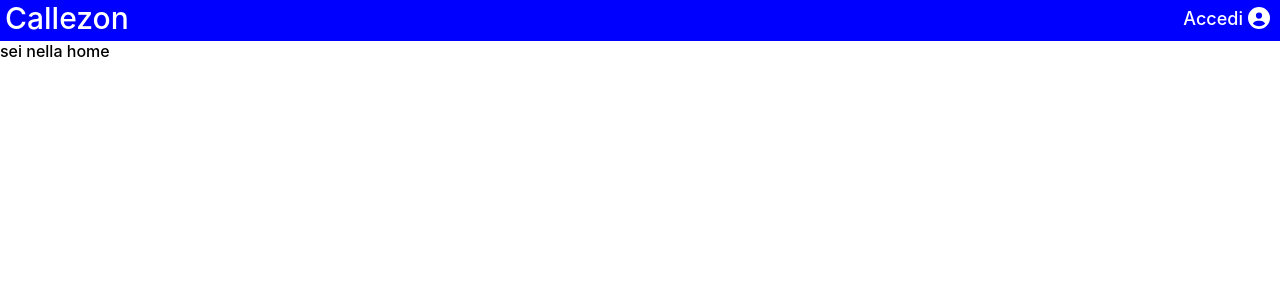
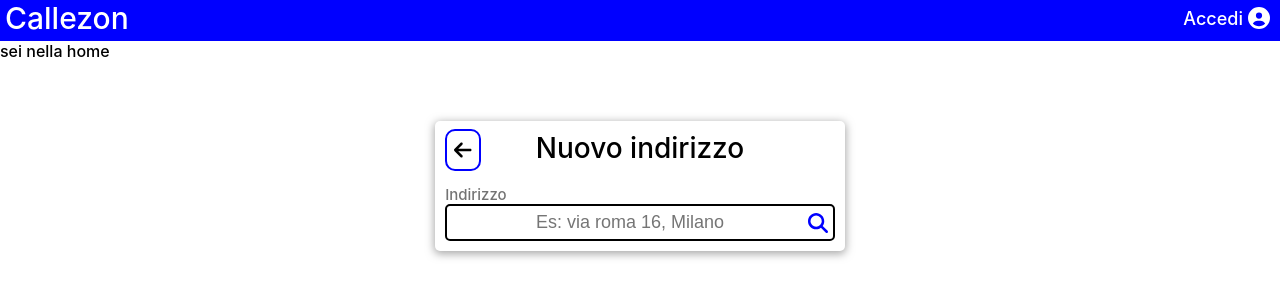
Before and after one commit to gabrielecallegari/callezon_react, a React (Create React App) app: page / in a window 1280 px wide. Shown: the top 300 px of the page. Built offline with nearby package versions, Linux system fonts and the light colour scheme.

Commit message:
add: started location form

```diff
--- a/src/Main/Home/Home.js
+++ b/src/Main/Home/Home.js
@@ -1,6 +1,6 @@
 import React, { useEffect, useState } from "react";
 import './Home.css'
-//import NewAddress from "../Profile/NewAddress/NewAddress";
+import NewAddress from "../Profile/NewAddress/NewAddress";
 
 
 export default function Home(){
@@ -25,7 +25,7 @@ export default function Home(){
     return (
         <div className="home">
             sei nella home
-
+            <NewAddress></NewAddress>
 
         </div>
     )
--- a/src/Main/Profile/NewAddress/NewAddress.css
+++ b/src/Main/Profile/NewAddress/NewAddress.css
@@ -22,8 +22,44 @@
     left: 10px;
 }
 
+.newAddress--search{
+    margin-top: 20px;
+    width: 100%;
+    display: grid;
+    text-align: left;
+}
+
 .newAddress--title{
     font-size: 28px;
+}
+
+.newAddress--main{
+    display: flex;
+    border: 2px solid black;
+    border-radius: 5px;
+    align-items: center;
+    padding: 5px;
+}
+
+.newAddress--icon{
+    color: blue;
+    cursor: pointer;
+}
+
+.newAddress--input{
+    border: 0;
+    width: 100%;
+    font-size: 18px;
+    text-align: center;
+}
+
+.newAddress--input:focus{
+    outline: none;
+}
+
+.newAddress--label{
+    font-size: 15px;
+    color: rgba(0, 0, 0, 0.548);
 }
 
 @media screen and (max-width: 768px) {
--- a/src/Main/Profile/NewAddress/NewAddress.js
+++ b/src/Main/Profile/NewAddress/NewAddress.js
@@ -2,6 +2,7 @@ import React from "react";
 import './NewAddress.css'
 import { FontAwesomeIcon } from "@fortawesome/react-fontawesome";
 import { faArrowLeft } from "@fortawesome/free-solid-svg-icons";
+import { faMagnifyingGlass } from "@fortawesome/free-solid-svg-icons";
 
 
 export default function NewAddress(props){
@@ -16,6 +17,14 @@ export default function NewAddress(props){
             <div className="newAddress--back" onClick={back}>
                 <FontAwesomeIcon icon={faArrowLeft} />
             </div>
+
+            <div className="newAddress--search">
+                <label className="newAddress--label">Indirizzo</label>
+                <div className="newAddress--main">
+                    <input type="text" placeholder="Es: via roma 16, Milano" className="newAddress--input"></input>
+                    <FontAwesomeIcon icon={faMagnifyingGlass}  className="newAddress--icon"/>
+                </div>
+            </div>
         </div>
     )
 }
```
